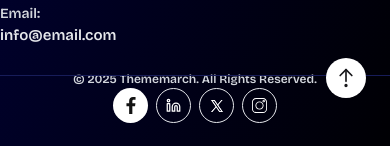
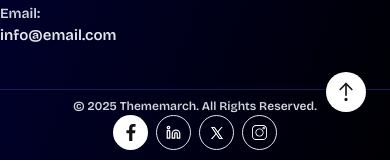
Before and after one commit to Tofazzal26/Daevnt, a Next.js app: page / in a window 390 px wide. Shown: the part 5777-5942 px from the top of the page. Built offline with nearby package versions, Linux system fonts and the light colour scheme.

Commit message:
social media style change

```diff
--- a/src/Footer/Footer.jsx
+++ b/src/Footer/Footer.jsx
@@ -6,7 +6,7 @@ import FooterStyle from "./FooterStyle/FooterStyle.module.css";
 
 const Footer = () => {
   return (
-    <div className="bg-[#000006] h-[626px] lg:h-[500px] relative ">
+    <div className="bg-[#000006] h-[640px] lg:h-[500px] relative ">
       <div className={`${FooterStyle.ellipse} lg:py-0 py-4`}>
         <div className={`${FooterStyle.circle} hidden lg:block`}></div>
         <div className="w-full h-[1px] bg-[#171c59] absolute bottom-[70px] lg:bottom-[80px]"></div>
@@ -85,11 +85,11 @@ const Footer = () => {
             </div>
           </div>
         </div>
-        <div className="lg:translate-y-[230px]">
+        <div className="lg:translate-y-[230px] translate-y-[15px]">
           <div className="2xl:w-[1320px] lg:w-[1150px] mx-auto">
             <div className="flex lg:flex-row flex-col justify-between items-center py-6">
               <div>
-                <h2 className="text-[12px] text-gray-300">
+                <h2 className="text-[12px] text-gray-300 lg:pt-0 pt-3">
                   © 2025 Thememarch. All Rights Reserved.
                 </h2>
               </div>
```
